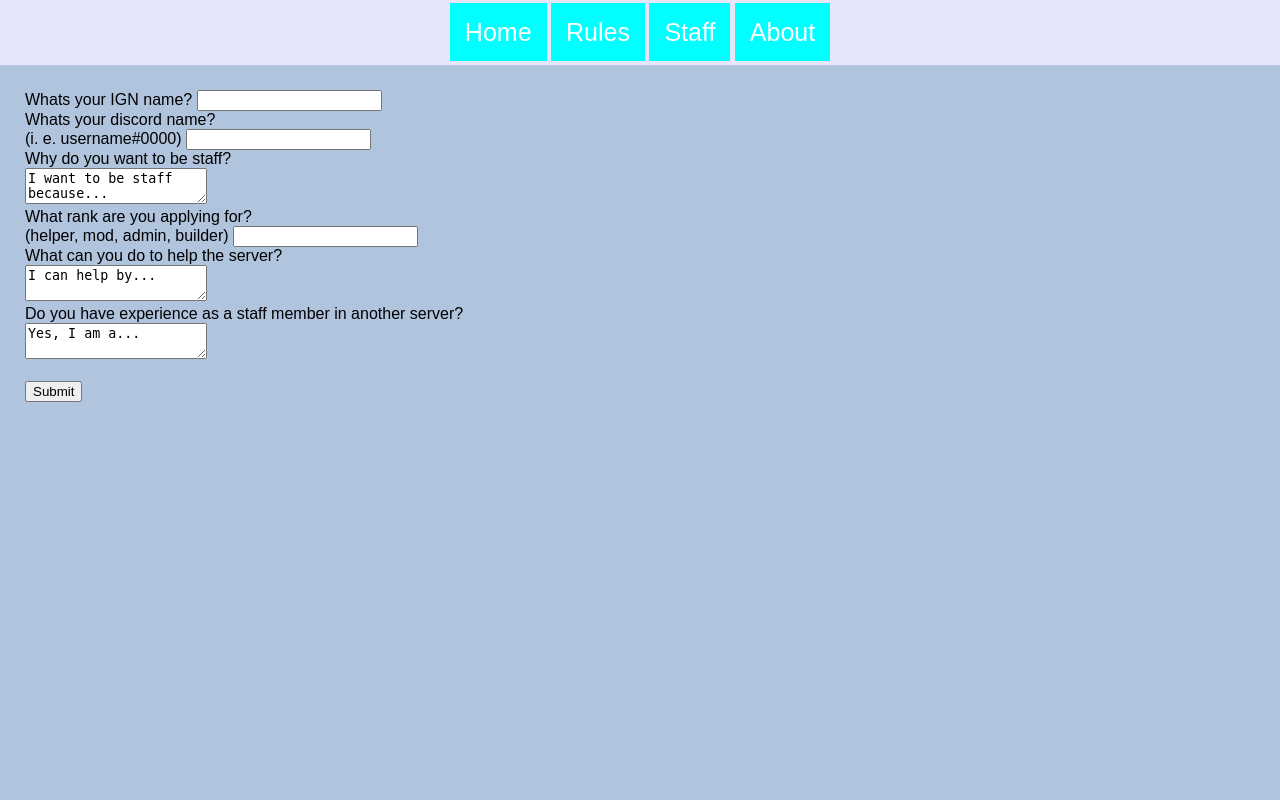
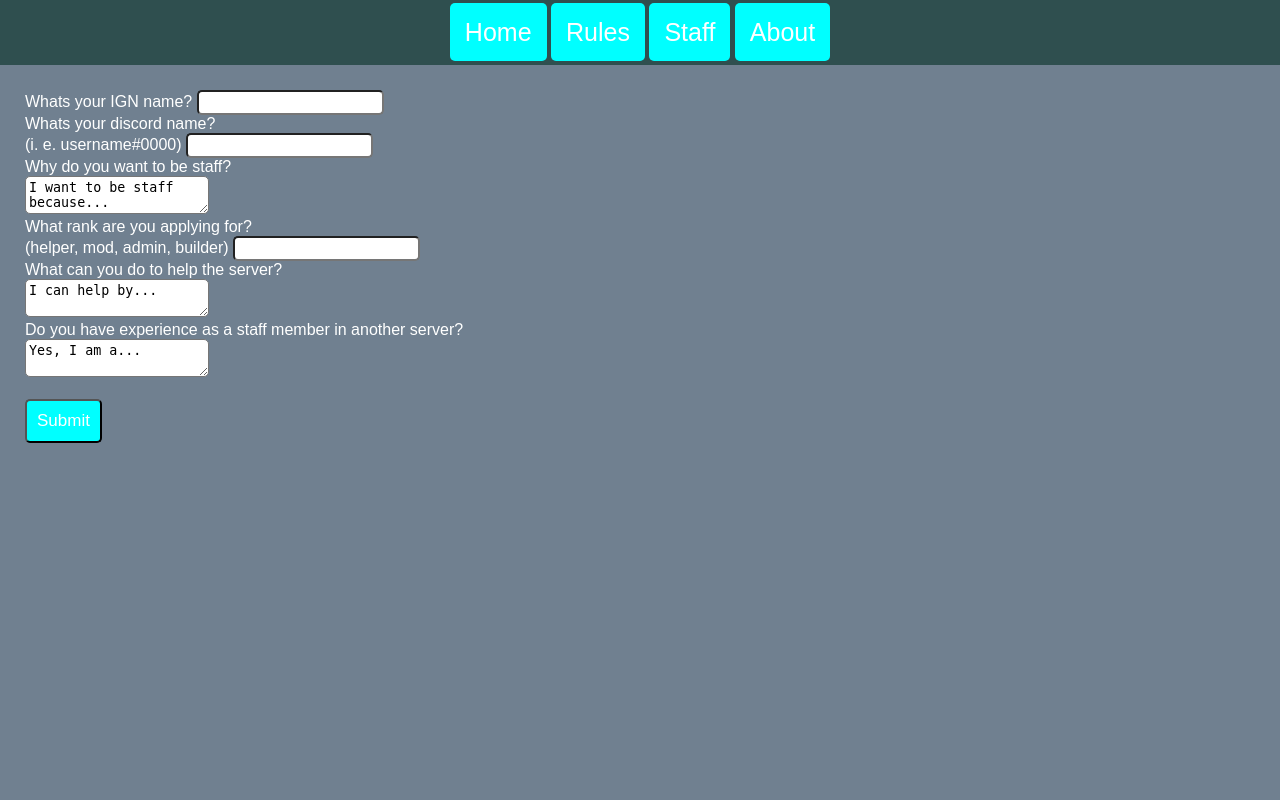
Before and after one commit to opmine3/opmine3.github.io, a Flask app: page / in a window 1280 px wide. Run offline with Flask 2, Linux system fonts and the light colour scheme.

Commit message:
Add files via upload

```diff
--- a/staff_apply_form/templates/apply.html
+++ b/staff_apply_form/templates/apply.html
@@ -18,7 +18,8 @@ body, html {
   height: 100%;
   margin: 0;
   font-family: Arial, Helvetica, sans-serif;
-  background:#B0C4DE;
+  background:#708090;
+  color:#fff;
 }
 
 
@@ -30,6 +31,7 @@ body, html {
   transition: background .5s, padding .1s;
   padding:15px;
   text-align: center;
+  border-radius: 5px;
 	}
 
 .button:hover {
@@ -43,7 +45,7 @@ body, html {
 	}
 
 .nav {
-  background:#E6E6FA;
+  background:#2F4F4F;
 
   width:100%;
   height:65px;
@@ -52,6 +54,12 @@ body, html {
 .form {
 	padding: 25px;
 	}
+
+.textbox {
+	border-radius: 5px;
+	padding: 3px;
+	}
+
 </style>
 
   <title>OPmine3 -> Apply</title>
@@ -76,28 +84,29 @@ body, html {
 5. what can you do to help the server?
  6. Do you have experience as a staff member in another server?
 -->
+
 <div class="form">
 <form action="/form" method="POST">
     <label for="IGN">Whats your IGN name?</label>
-    <input type="input" id="IGN" name="ign"><br>
+    <input type="input" id="IGN" name="ign" class="textbox"><br>
 
 	<label for="dis">Whats your discord name? <br>(i. e. username#0000)</label>
-    <input type="input" id="dis" name="dis"><br>
+    <input type="input" id="dis" name="dis" class="textbox"><br>
 
 	Why do you want to be staff?<br>
-    <textarea id="why" name="why">I want to be staff because...</textarea><br>
+    <textarea id="why" name="why" class="textbox">I want to be staff because...</textarea><br>
 
 	<label for="rank">What rank are you applying for?<br>(helper, mod, admin, builder)</label>
-    <input type="input" id="rank" name="rank"><br>
+    <input type="input" id="rank" name="rank" class="textbox"><br>
 
 	What can you do to help the server?<br>
-    <textarea id="help" name="help">I can help by...</textarea><br>
+    <textarea id="help" name="help" class="textbox">I can help by...</textarea><br>
 
 	Do you have experience as a staff member in another server?<br>
-    <textarea id="xp" name="xp">Yes, I am a...</textarea><br>
+    <textarea id="xp" name="xp" class="textbox">Yes, I am a...</textarea><br>
 
 	<br>
-	<button type="submit">Submit</button>
+	<button type="submit" class="button" style="font-size:17px; padding:10px;">Submit</button>
 </form>
 </div>
 </body>
```
Also changed, not shown: staff_apply_form/templates/form.html (+14 -2 lines).
